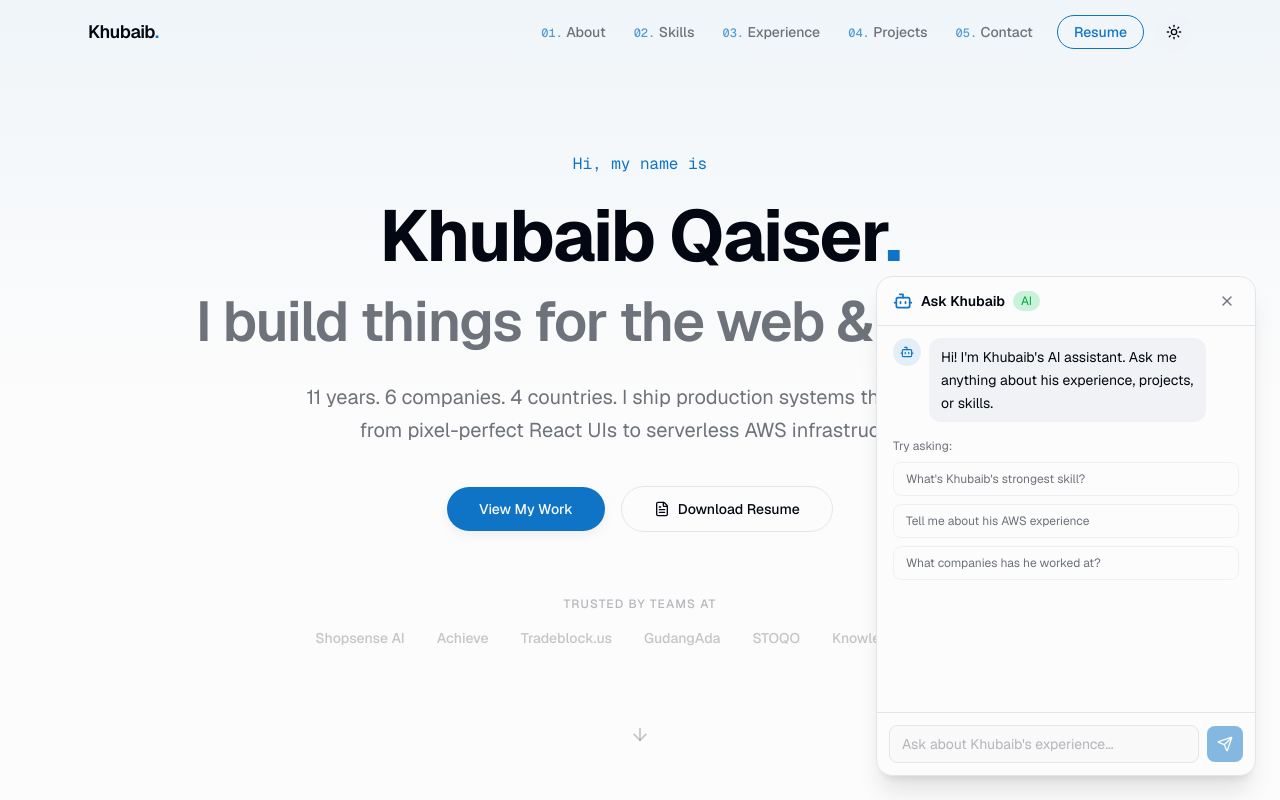
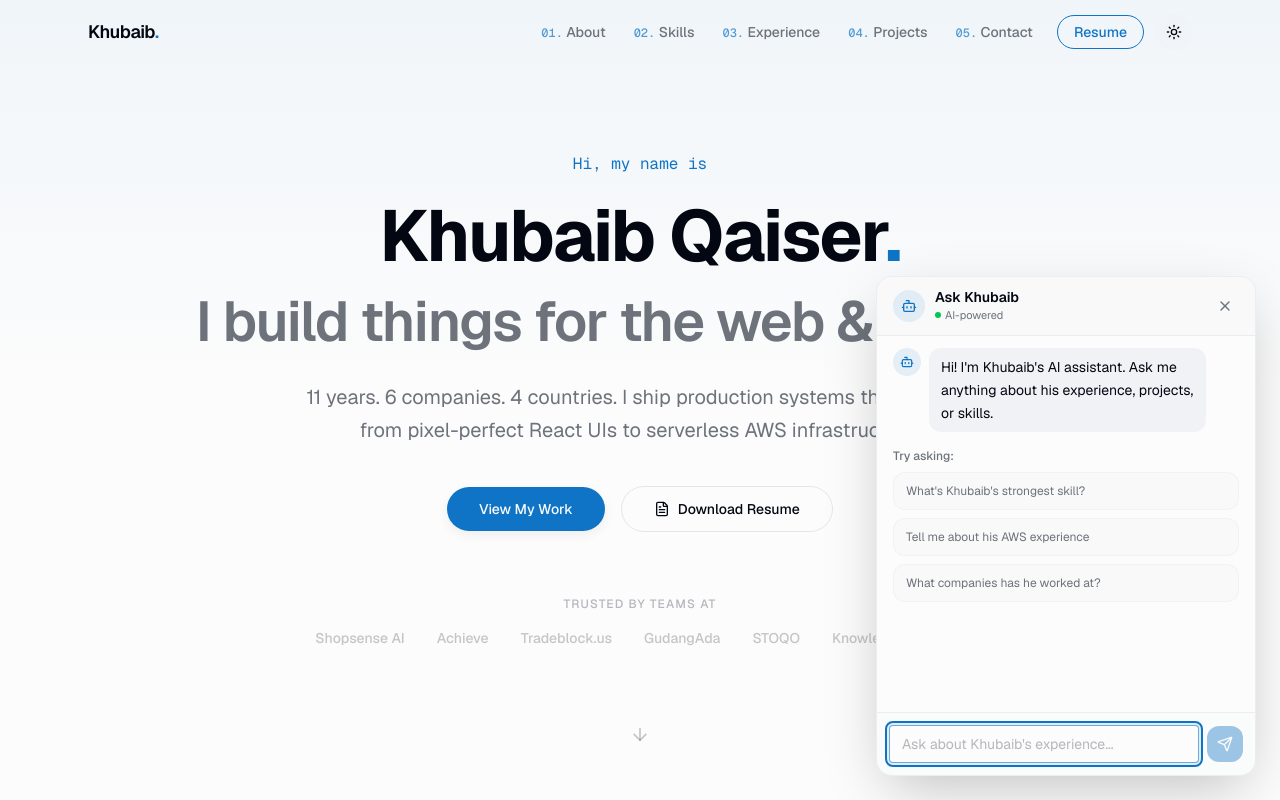
Before and after one commit to KhubaibQaiser/portfolio-v2, a Next.js app in the folder apps/web/: page / in a window 1280 px wide. Both pictures are taken after a click on the button 1228 px from the left and 748 px from the top of the page. Shown: the top 800 px of the page. Built offline with nearby package versions, Linux system fonts and the light colour scheme.

Commit message:
Chat bubble improvements

```diff
--- a/apps/web/package.json
+++ b/apps/web/package.json
@@ -34,6 +34,8 @@
     "next-themes": "^0.4.6",
     "react": "^19.2.5",
     "react-dom": "^19.2.5",
+    "react-markdown": "^10.1.0",
+    "remark-gfm": "^4.0.1",
     "tailwind-merge": "^3.5.0",
     "zod": "^4.3.6"
   },
--- a/apps/web/src/app/api/chat/route.ts
+++ b/apps/web/src/app/api/chat/route.ts
@@ -1,5 +1,6 @@
 import { groq } from "@ai-sdk/groq";
-import { streamText } from "ai";
+import { convertToModelMessages, smoothStream, streamText } from "ai";
+import type { UIMessage } from "ai";
 
 export const maxDuration = 30;
 
@@ -25,7 +26,15 @@ Guidelines:
 
 export async function POST(req: Request) {
   try {
-    const { messages } = await req.json();
+    const body = (await req.json()) as { messages?: UIMessage[] };
+    const { messages } = body;
+
+    if (!messages?.length) {
+      return new Response(
+        JSON.stringify({ error: "Missing messages in request body." }),
+        { status: 400, headers: { "Content-Type": "application/json" } },
+      );
+    }
 
     if (!process.env.GROQ_API_KEY) {
       return new Response(
@@ -36,14 +45,17 @@ export async function POST(req: Request) {
       );
     }
 
+    const modelMessages = await convertToModelMessages(messages);
+
     const result = streamText({
       model: groq("llama-3.3-70b-versatile"),
       system: SYSTEM_PROMPT,
-      messages,
+      messages: modelMessages,
       maxOutputTokens: 1000,
+      experimental_transform: smoothStream({ chunking: "word" }),
     });
 
-    return result.toTextStreamResponse();
+    return result.toUIMessageStreamResponse({ originalMessages: messages });
   } catch {
     return new Response(
       JSON.stringify({
--- /dev/null
+++ b/apps/web/src/components/chat/assistant-markdown.tsx
@@ -0,0 +1,109 @@
+import { memo } from "react";
+import Markdown from "react-markdown";
+import remarkGfm from "remark-gfm";
+import type { Components } from "react-markdown";
+import { cn } from "@/lib/utils";
+
+const remarkPlugins = [remarkGfm];
+
+const mdComponents: Components = {
+  p: ({ children }) => <p className="mb-2 last:mb-0">{children}</p>,
+  ul: ({ children }) => (
+    <ul className="mb-2 list-disc space-y-1 pl-4 last:mb-0">{children}</ul>
+  ),
+  ol: ({ children }) => (
+    <ol className="mb-2 list-decimal space-y-1 pl-4 last:mb-0">{children}</ol>
+  ),
+  li: ({ children }) => <li className="leading-snug">{children}</li>,
+  strong: ({ children }) => (
+    <strong className="font-semibold text-foreground">{children}</strong>
+  ),
+  a: ({ href, children }) => (
+    <a
+      href={href}
+      target="_blank"
+      rel="noopener noreferrer"
+      className="font-medium text-accent underline underline-offset-2 hover:opacity-90"
+    >
+      {children}
+    </a>
+  ),
+  code: ({ className: codeClass, children, ...props }) => {
+    const isBlock = Boolean(codeClass?.includes("language-"));
+    if (isBlock) {
+      return (
+        <code
+          className={cn(
+            "block w-full overflow-x-auto font-mono text-xs text-foreground",
+            codeClass,
+          )}
+          {...props}
+        >
+          {children}
+        </code>
+      );
+    }
+    return (
+      <code
+        className="rounded bg-background/80 px-1 py-0.5 font-mono text-[0.8125rem]"
+        {...props}
+      >
+        {children}
+      </code>
+    );
+  },
+  pre: ({ children }) => (
+    <pre className="mb-2 max-w-full overflow-x-auto rounded-lg border border-border/50 bg-background/50 p-2 last:mb-0">
+      {children}
+    </pre>
+  ),
+  h1: ({ children }) => (
+    <h3 className="mb-2 text-base font-semibold tracking-tight">{children}</h3>
+  ),
+  h2: ({ children }) => (
+    <h4 className="mb-2 text-sm font-semibold tracking-tight">{children}</h4>
+  ),
+  h3: ({ children }) => (
+    <h4 className="mb-1.5 text-sm font-semibold">{children}</h4>
+  ),
+  blockquote: ({ children }) => (
+    <blockquote className="mb-2 border-l-2 border-accent/40 pl-3 text-muted-foreground italic last:mb-0">
+      {children}
+    </blockquote>
+  ),
+  hr: () => <hr className="my-3 border-border/60" />,
+  table: ({ children }) => (
+    <div className="mb-2 max-w-full overflow-x-auto last:mb-0">
+      <table className="w-full border-collapse text-xs">{children}</table>
+    </div>
+  ),
+  thead: ({ children }) => (
+    <thead className="border-b border-border">{children}</thead>
+  ),
+  th: ({ children }) => (
+    <th className="px-2 py-1.5 text-left font-semibold">{children}</th>
+  ),
+  td: ({ children }) => (
+    <td className="border-t border-border/50 px-2 py-1.5 align-top">
+      {children}
+    </td>
+  ),
+};
+
+type AssistantMarkdownProps = {
+  content: string;
+  className?: string;
+};
+
+export const AssistantMarkdown = memo(function AssistantMarkdown({
+  content,
+  className,
+}: AssistantMarkdownProps) {
+  return (
+    <div className={cn("chat-md text-sm leading-relaxed", className)}>
+      <Markdown remarkPlugins={remarkPlugins} components={mdComponents}>
+        {content}
+      </Markdown>
+    </div>
+  );
+});
--- a/apps/web/src/components/chat/chat-bubble.tsx
+++ b/apps/web/src/components/chat/chat-bubble.tsx
@@ -1,11 +1,20 @@
 "use client";
 
-import { useState, useRef, useEffect, useMemo } from "react";
+import { useState, useRef, useEffect, useCallback, memo } from "react";
 import { useChat } from "@ai-sdk/react";
 import { DefaultChatTransport } from "ai";
 import { motion, AnimatePresence } from "framer-motion";
-import { MessageCircle, X, Send, Loader2, Bot, User } from "lucide-react";
+import {
+  MessageCircle,
+  X,
+  Send,
+  Loader2,
+  Bot,
+  User,
+  Sparkles,
+} from "lucide-react";
 import { cn } from "@/lib/utils";
+import { AssistantMarkdown } from "./assistant-markdown";
 
 const SUGGESTED_QUESTIONS = [
   "What's Khubaib's strongest skill?",
@@ -15,39 +24,129 @@ const SUGGESTED_QUESTIONS = [
 
 const transport = new DefaultChatTransport({ api: "/api/chat" });
 
-const GREETING = "Hi! I'm Khubaib's AI assistant. Ask me anything about his experience, projects, or skills.";
+const GREETING =
+  "Hi! I'm Khubaib's AI assistant. Ask me anything about his experience, projects, or skills.";
 
-function getTextContent(msg: { parts?: Array<{ type: string; text?: string }> }): string {
-  return msg.parts
+function getTextContent(msg: {
+  parts?: Array<{ type: string; text?: string }>;
+}): string {
+  return (
+    msg.parts
       ?.filter((p): p is { type: "text"; text: string } => p.type === "text")
       .map((p) => p.text)
-    .join("") ?? "";
+      .join("") ?? ""
+  );
 }
+
+type MessageRowProps = {
+  role: "user" | "assistant";
+  content: string;
+};
+
+const MessageRow = memo(function MessageRow({
+  role,
+  content,
+}: MessageRowProps) {
+  return (
+    <div
+      className={cn(
+        "flex gap-2",
+        role === "user" ? "justify-end" : "justify-start",
+      )}
+    >
+      {role === "assistant" && (
+        <div className="flex h-7 w-7 shrink-0 items-center justify-center rounded-full bg-accent/10">
+          <Bot className="h-3.5 w-3.5 text-accent" />
+        </div>
+      )}
+      <div
+        className={cn(
+          "max-w-[80%] rounded-xl px-3 py-2 text-sm leading-relaxed",
+          role === "user"
+            ? "bg-accent text-accent-foreground"
+            : "bg-muted text-foreground",
+        )}
+      >
+        {role === "assistant" ? (
+          <AssistantMarkdown content={content} />
+        ) : (
+          content
+        )}
+      </div>
+      {role === "user" && (
+        <div className="flex h-7 w-7 shrink-0 items-center justify-center rounded-full bg-accent">
+          <User className="h-3.5 w-3.5 text-accent-foreground" />
+        </div>
+      )}
+    </div>
+  );
+});
+
+const pulseRing = {
+  initial: { scale: 1, opacity: 0.5 },
+  animate: {
+    scale: [1, 1.8, 1.8],
+    opacity: [0.4, 0.15, 0],
+    transition: { duration: 2.2, repeat: Infinity, ease: "easeOut" as const },
+  },
+};
+
+const floatingBubble = {
+  animate: {
+    y: [0, -6, 0],
+    transition: {
+      duration: 3,
+      repeat: Infinity,
+      ease: "easeInOut" as const,
+    },
+  },
+};
+
+const iconSwap = {
+  initial: { rotate: 0 },
+  animate: {
+    rotate: [0, 0, 12, -12, 0],
+    transition: { duration: 4, repeat: Infinity, ease: "easeInOut" as const },
+  },
+};
 
 export function ChatBubble() {
   const [open, setOpen] = useState(false);
   const [inputValue, setInputValue] = useState("");
   const scrollRef = useRef<HTMLDivElement>(null);
+  const inputRef = useRef<HTMLInputElement>(null);
 
-  const { messages: chatMessages, sendMessage, status } = useChat({
-    transport,
-  });
-
-  const messages = useMemo(
-    () => [
-      { id: "greeting", role: "assistant" as const, content: GREETING },
-      ...chatMessages.map((m) => ({ id: m.id, role: m.role as "user" | "assistant", content: getTextContent(m) })),
-    ],
-    [chatMessages],
-  );
+  const { messages: chatMessages, sendMessage, status } = useChat({ transport });
 
   const isLoading = status === "streaming" || status === "submitted";
 
+  const scrollToBottom = useCallback(() => {
+    const el = scrollRef.current;
+    if (el) el.scrollTop = el.scrollHeight;
+  }, []);
+
   useEffect(() => {
-    if (scrollRef.current) {
-      scrollRef.current.scrollTop = scrollRef.current.scrollHeight;
+    if (!open) return;
+    scrollToBottom();
+    const t1 = window.setTimeout(scrollToBottom, 0);
+    const t2 = window.setTimeout(scrollToBottom, 220);
+    return () => {
+      clearTimeout(t1);
+      clearTimeout(t2);
+    };
+  }, [open, scrollToBottom]);
+
+  useEffect(() => {
+    if (!open) return;
+    const raf = requestAnimationFrame(scrollToBottom);
+    return () => cancelAnimationFrame(raf);
+  }, [open, chatMessages, isLoading, scrollToBottom]);
+
+  useEffect(() => {
+    if (open && !isLoading) {
+      inputRef.current?.focus();
     }
-  }, [messages]);
+  }, [open, isLoading, chatMessages]);
 
   function onSubmit(e: React.FormEvent) {
     e.preventDefault();
@@ -60,104 +159,157 @@ export function ChatBubble() {
     sendMessage({ text: q });
   }
 
+  const lastMsg = chatMessages[chatMessages.length - 1];
+  const showThinking = isLoading && (!lastMsg || lastMsg.role === "user");
+
   return (
     <>
+      <AnimatePresence>
+        {!open && (
+          <motion.div
+            className="fixed bottom-6 right-6 z-50"
+            initial={{ scale: 0, opacity: 0 }}
+            animate={{ scale: 1, opacity: 1 }}
+            exit={{ scale: 0, opacity: 0 }}
+            transition={{ delay: 1.5, duration: 0.4, ease: "backOut" }}
+          >
+            {/* Pulsing rings */}
+            <motion.span
+              className="pointer-events-none absolute inset-0 rounded-full bg-accent"
+              variants={pulseRing}
+              initial="initial"
+              animate="animate"
+              aria-hidden
+            />
+            <motion.span
+              className="pointer-events-none absolute inset-0 rounded-full bg-accent"
+              variants={pulseRing}
+              initial="initial"
+              animate="animate"
+              style={{ animationDelay: "1.1s" }}
+              transition={{
+                duration: 2.2,
+                repeat: Infinity,
+                ease: "easeOut",
+                delay: 1.1,
+              }}
+              aria-hidden
+            />
+
+            {/* Floating button */}
             <motion.button
               onClick={() => setOpen(true)}
+              variants={floatingBubble}
+              animate="animate"
+              whileHover={{ scale: 1.1 }}
+              whileTap={{ scale: 0.92 }}
               className={cn(
-          "fixed bottom-6 right-6 z-50 flex h-14 w-14 items-center justify-center",
-          "rounded-full bg-accent text-accent-foreground shadow-lg",
-          "transition-all duration-200 hover:scale-105 active:scale-95",
-          open && "hidden",
+                "relative flex h-14 w-14 items-center justify-center",
+                "rounded-full bg-accent text-accent-foreground",
+                "shadow-[0_8px_30px_-4px] shadow-accent/40",
+                "cursor-pointer",
               )}
-        initial={{ scale: 0, opacity: 0 }}
-        animate={{ scale: 1, opacity: 1 }}
-        transition={{ delay: 2, duration: 0.3 }}
               aria-label="Open AI chat"
             >
+              <motion.span variants={iconSwap} initial="initial" animate="animate">
                 <MessageCircle className="h-6 w-6" />
+              </motion.span>
+
+              {/* Sparkle badge */}
+              <span className="absolute -right-1 -top-1 flex h-5 w-5 items-center justify-center rounded-full bg-background shadow-sm ring-2 ring-accent/20">
+                <Sparkles className="h-3 w-3 text-accent" />
+              </span>
             </motion.button>
+          </motion.div>
+        )}
+      </AnimatePresence>
 
       <AnimatePresence>
         {open && (
           <motion.div
-            initial={{ opacity: 0, y: 20, scale: 0.95 }}
+            initial={{ opacity: 0, y: 24, scale: 0.92 }}
             animate={{ opacity: 1, y: 0, scale: 1 }}
-            exit={{ opacity: 0, y: 20, scale: 0.95 }}
-            transition={{ duration: 0.2, ease: [0.22, 1, 0.36, 1] as const }}
+            exit={{ opacity: 0, y: 24, scale: 0.92 }}
+            transition={{
+              duration: 0.25,
+              ease: [0.22, 1, 0.36, 1] as const,
+            }}
             className={cn(
-              "fixed bottom-6 right-6 z-50 flex flex-col",
+              "fixed bottom-6 right-6 z-50 flex min-h-0 flex-col",
               "h-[500px] w-[380px] max-h-[80vh] max-w-[calc(100vw-3rem)]",
-              "rounded-2xl border border-border bg-background shadow-xl overflow-hidden",
+              "rounded-2xl border border-border/60 bg-background overflow-hidden",
+              "shadow-[0_20px_60px_-12px] shadow-black/25 dark:shadow-black/50",
             )}
           >
-            <div className="flex items-center justify-between border-b border-border px-4 py-3">
-              <div className="flex items-center gap-2">
-                <Bot className="h-5 w-5 text-accent" />
-                <span className="text-sm font-semibold">Ask Khubaib</span>
-                <span className="rounded-full bg-green-500/20 px-2 py-0.5 text-xs text-green-600 dark:text-green-400">
-                  AI
+            {/* Header */}
+            <div className="flex items-center justify-between border-b border-border/60 bg-muted/30 px-4 py-3">
+              <div className="flex items-center gap-2.5">
+                <div className="flex h-8 w-8 items-center justify-center rounded-full bg-accent/10">
+                  <Bot className="h-4 w-4 text-accent" />
+                </div>
+                <div className="flex flex-col">
+                  <span className="text-sm font-semibold leading-tight">
+                    Ask Khubaib
                   </span>
+                  <span className="flex items-center gap-1 text-[11px] text-muted-foreground">
+                    <span className="inline-block h-1.5 w-1.5 rounded-full bg-green-500" />
+                    AI-powered
+                  </span>
+                </div>
               </div>
               <button
                 onClick={() => setOpen(false)}
-                className="rounded-md p-1 text-muted-foreground hover:text-foreground"
+                className="rounded-lg p-1.5 text-muted-foreground transition-colors hover:bg-muted hover:text-foreground"
                 aria-label="Close chat"
               >
                 <X className="h-4 w-4" />
               </button>
             </div>
 
-            <div ref={scrollRef} className="flex-1 overflow-y-auto px-4 py-3">
+            {/* Messages */}
+            <div
+              ref={scrollRef}
+              data-lenis-prevent
+              className="min-h-0 flex-1 touch-pan-y overflow-y-auto overscroll-y-contain px-4 py-3"
+            >
               <div className="space-y-4">
-                {messages.map((msg) => (
-                  <div
+                <MessageRow role="assistant" content={GREETING} />
+
+                {chatMessages.map((msg) => (
+                  <MessageRow
                     key={msg.id}
-                    className={cn(
-                      "flex gap-2",
-                      msg.role === "user" ? "justify-end" : "justify-start",
-                    )}
-                  >
-                    {msg.role === "assistant" && (
-                      <div className="flex h-7 w-7 flex-shrink-0 items-center justify-center rounded-full bg-accent/10">
-                        <Bot className="h-3.5 w-3.5 text-accent" />
-                      </div>
-                    )}
-                    <div
-                      className={cn(
-                        "max-w-[80%] rounded-xl px-3 py-2 text-sm leading-relaxed",
-                        msg.role === "user"
-                          ? "bg-accent text-accent-foreground"
-                          : "bg-muted text-foreground",
-                      )}
-                    >
-                      {msg.content}
-                    </div>
-                    {msg.role === "user" && (
-                      <div className="flex h-7 w-7 flex-shrink-0 items-center justify-center rounded-full bg-accent">
-                        <User className="h-3.5 w-3.5 text-accent-foreground" />
-                      </div>
-                    )}
-                  </div>
+                    role={msg.role as "user" | "assistant"}
+                    content={getTextContent(msg)}
+                  />
                 ))}
-                {isLoading && messages[messages.length - 1]?.role === "user" && (
+
+                {showThinking && (
                   <div className="flex items-center gap-2">
                     <div className="flex h-7 w-7 items-center justify-center rounded-full bg-accent/10">
                       <Loader2 className="h-3.5 w-3.5 animate-spin text-accent" />
                     </div>
-                    <span className="text-xs text-muted-foreground">Thinking...</span>
+                    <span className="text-xs text-muted-foreground">
+                      Thinking...
+                    </span>
                   </div>
                 )}
               </div>
 
-              {messages.length <= 1 && (
+              {chatMessages.length === 0 && (
                 <div className="mt-4 space-y-2">
-                  <p className="text-xs text-muted-foreground">Try asking:</p>
+                  <p className="text-xs font-medium text-muted-foreground">
+                    Try asking:
+                  </p>
                   {SUGGESTED_QUESTIONS.map((q) => (
                     <button
                       key={q}
                       onClick={() => askQuestion(q)}
-                      className="block w-full rounded-lg border border-border/50 px-3 py-2 text-left text-xs text-muted-foreground transition-colors hover:border-accent/30 hover:text-foreground"
+                      className={cn(
+                        "block w-full rounded-xl border border-border/40 bg-muted/30 px-3 py-2.5",
+                        "text-left text-xs text-muted-foreground",
+                        "transition-all duration-150",
+                        "hover:border-accent/30 hover:bg-accent/5 hover:text-foreground",
+                      )}
                     >
                       {q}
                     </button>
@@ -166,13 +318,23 @@ export function ChatBubble() {
               )}
             </div>
 
-            <form onSubmit={onSubmit} className="border-t border-border p-3">
+            {/* Input */}
+            <form
+              onSubmit={onSubmit}
+              className="border-t border-border/60 bg-muted/20 p-3"
+            >
               <div className="flex items-center gap-2">
                 <input
+                  ref={inputRef}
                   value={inputValue}
                   onChange={(e) => setInputValue(e.target.value)}
                   placeholder="Ask about Khubaib's experience..."
-                  className="flex-1 rounded-lg border border-border bg-muted/30 px-3 py-2 text-sm placeholder:text-muted-foreground/50 focus:border-accent focus:outline-none"
+                  className={cn(
+                    "flex-1 rounded-xl border border-border bg-background px-3 py-2 text-sm",
+                    "placeholder:text-muted-foreground/50",
+                    "transition-colors duration-150",
+                    "focus:border-accent/60 focus:ring-2 focus:ring-accent/10 focus:outline-none",
+                  )}
                   disabled={isLoading}
                   maxLength={500}
                   name="message"
@@ -180,7 +342,13 @@ export function ChatBubble() {
                 <button
                   type="submit"
                   disabled={isLoading || !inputValue.trim()}
-                  className="flex h-9 w-9 items-center justify-center rounded-lg bg-accent text-accent-foreground disabled:opacity-50"
+                  className={cn(
+                    "flex h-9 w-9 items-center justify-center rounded-xl",
+                    "bg-accent text-accent-foreground",
+                    "transition-all duration-150",
+                    "hover:brightness-110 active:scale-95",
+                    "disabled:opacity-40 disabled:hover:brightness-100",
+                  )}
                 >
                   <Send className="h-4 w-4" />
                 </button>
```
Also changed, not shown: 1 other file (tests, documents, lock files or other folders). Lines whose indentation alone changed are shown as unchanged.
